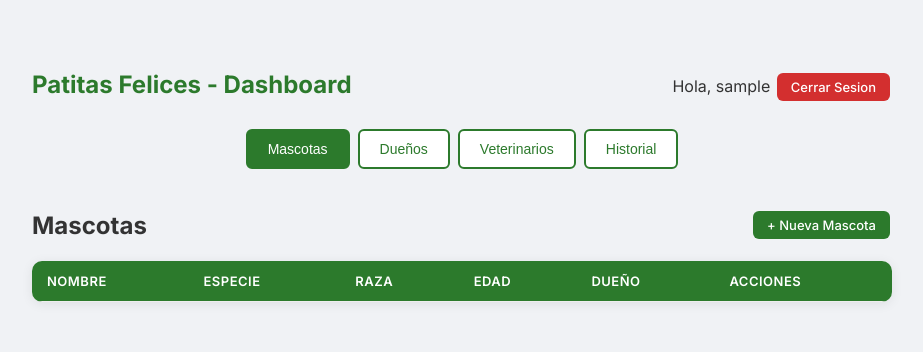
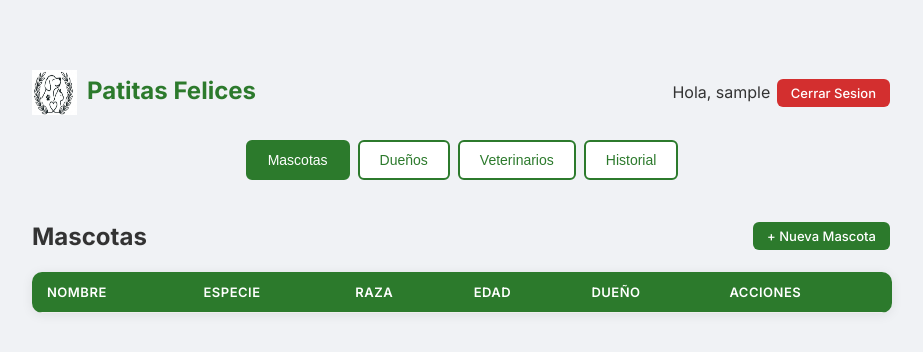
Before and after one commit to fabricoronil/tp-final-Backend-Fabricio-Coronil, a website: page public/dashboard.html in a window 1280 px wide. Shown: the whole page, without its empty margins (178-1101 px from the left). Drawn offline with Linux system fonts and the light colour scheme; no server answers; sample sign-in values are in the browser's storage.

Commit message:
agregar logo

```diff
--- a/public/dashboard.html
+++ b/public/dashboard.html
@@ -4,14 +4,17 @@
 <head>
     <meta charset="UTF-8">
     <meta name="viewport" content="width=device-width, initial-scale=1.0">
-    <title>Dashboard - Patitas Felices</title>
+    <title>Patitas Felices</title>
     <link rel="stylesheet" href="styles.css">
 </head>
 
 <body>
     <div class="container" style="max-width: 900px;">
         <div class="header">
-            <h1>Patitas Felices - Dashboard</h1>
+            <div style="display: flex; align-items: center; gap: 10px;">
+                <img src="logo.png" alt="Logo Patitas Felices" style="width: 45px; height: 45px;">
+                <h1>Patitas Felices</h1>
+            </div>
             <div>
                 <span id="bienvenida"></span>
                 <button class="btn btn-danger btn-small" onclick="cerrarSesion()">Cerrar Sesion</button>
```
Also changed, not shown: public/logo.png (added).
